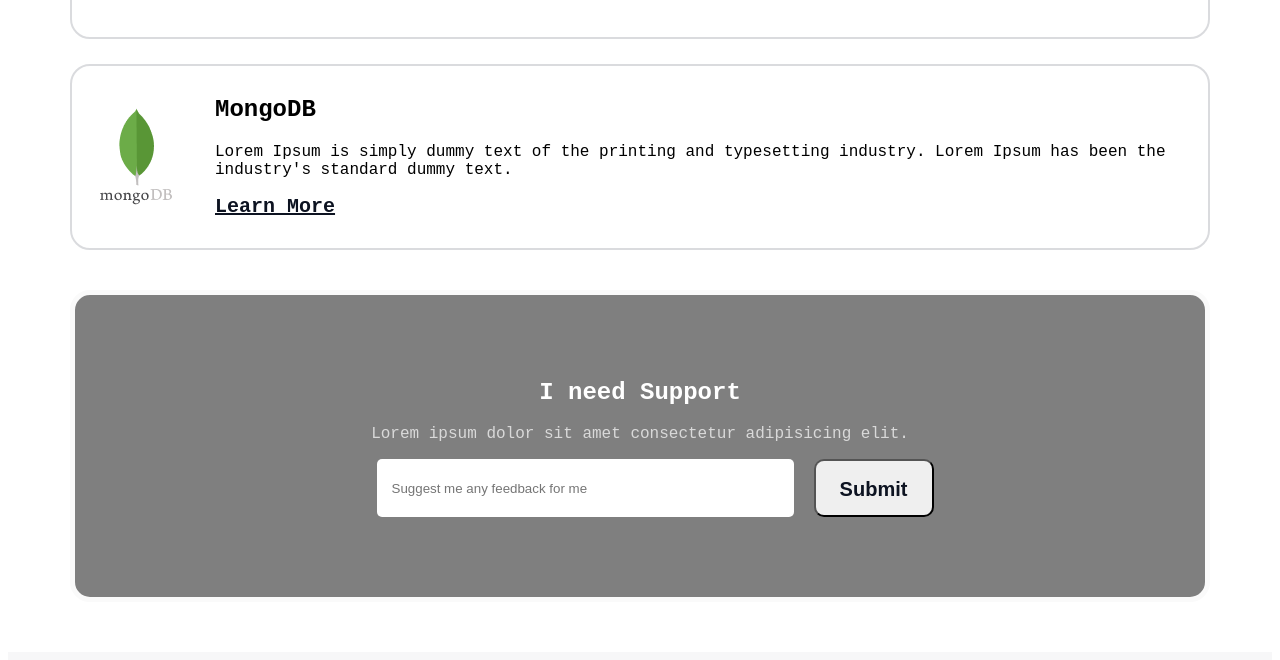
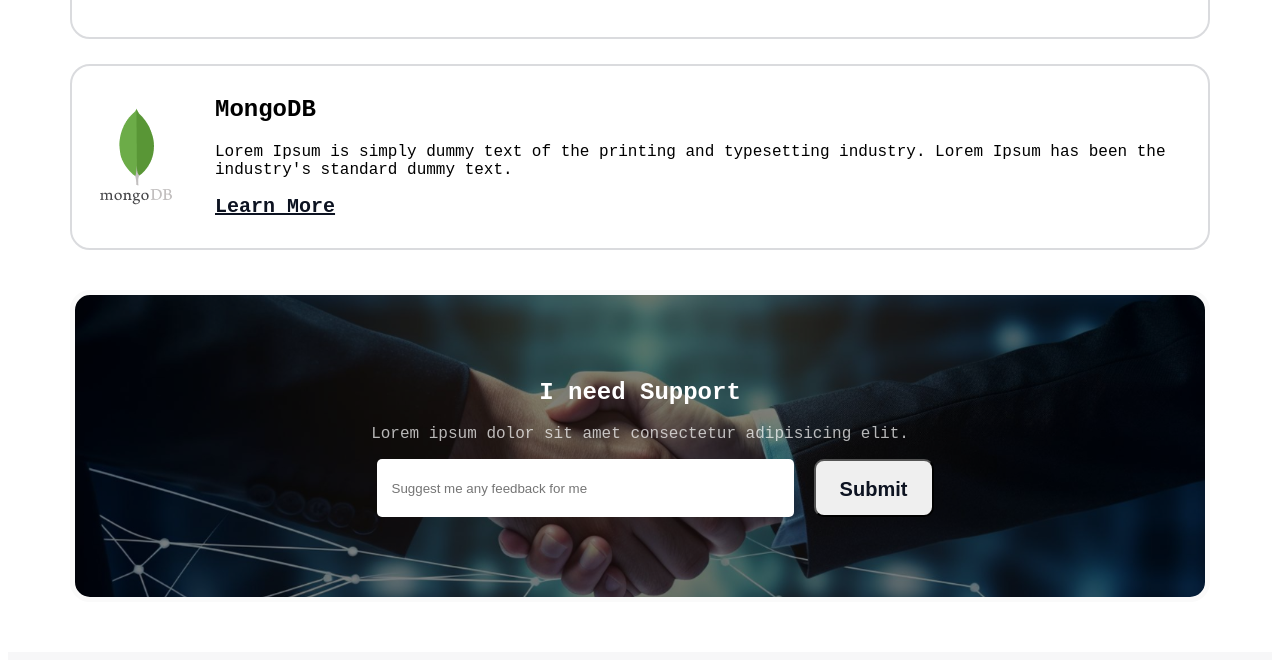
Before and after one commit to wasitmanat/WD-Assingment-01, a plain HTML site: page index.html in a window 1280 px wide. Shown: the part 3929-4589 px from the top of the page. Drawn offline with Linux system fonts and the light colour scheme; the site is published under a folder, as on GitHub Pages, so addresses that start at the root find nothing; a web font is replaced by a local one.

Commit message:
one pic updated

```diff
--- a/styles/style.css
+++ b/styles/style.css
@@ -216,7 +216,7 @@ background: rgba(255, 223, 0, 0.05);
     display: flex;
     justify-content: center;
     background:rgba(0,0,0,0.5);
-    background-image:url(/assets/handshake.jpg) ;
+    background-image:url(../assets/handshake.jpg) ;
     background-repeat: no-repeat;
     background-size: cover;
     background-position: center;
```
